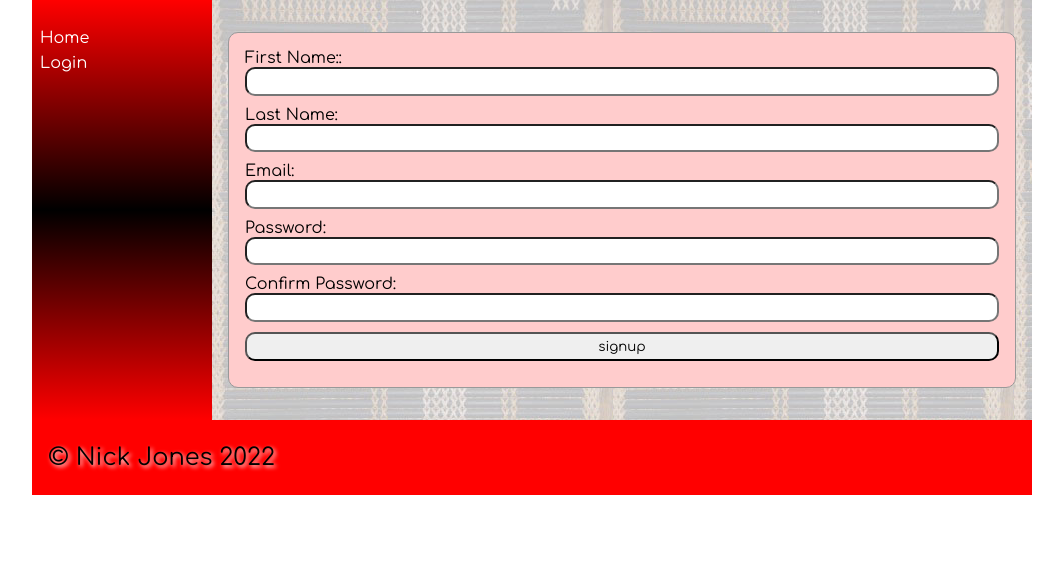
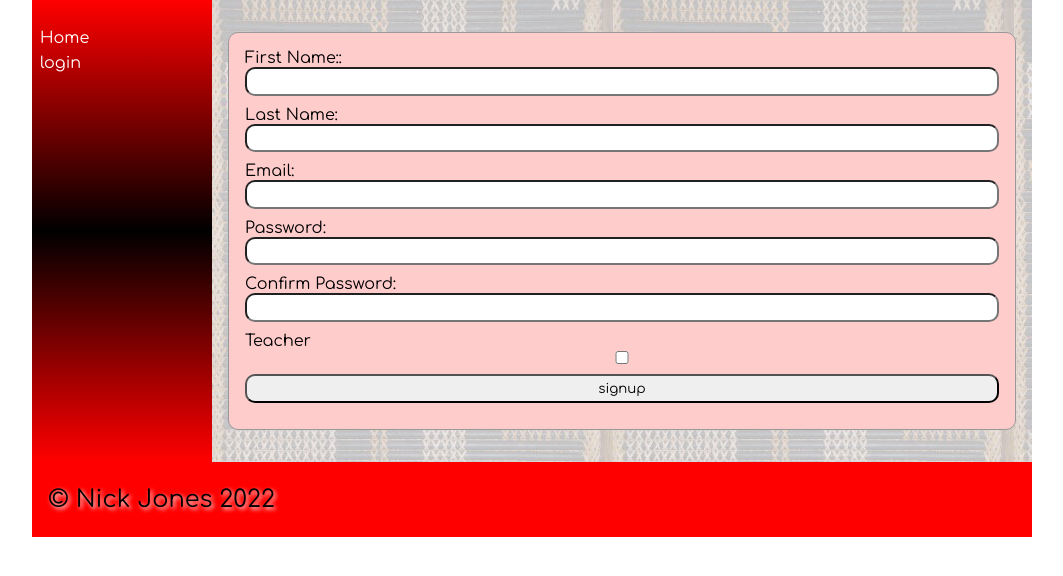
Before and after one commit to xX-poosmoke-Xx/Maori-dictionary, a Flask app: page /signup in a window 1280 px wide. Shown: the part 64-640 px from the top of the page, without its empty margins (108-1171 px from the left). Run offline with Flask 2, Linux system fonts and the light colour scheme; some web fonts are replaced.

Commit message:
Working logout and teacher selection option.

```diff
--- a/app.py
+++ b/app.py
@@ -29,7 +29,7 @@ def is_logged_in():
 
 @app.route('/')
 def home():
-    return render_template('home.html', categories=get_categories())
+    return render_template('home.html', categories=get_categories(), logged_in=is_logged_in())
 
 
 def get_categories():
@@ -95,6 +95,14 @@ def login():
     return render_template("login.html")
 
 
+@app.route('/logout')
+def logout():
+    print(list(session.keys()))
+    [session.pop(key) for key in list(session.keys())]
+    print(list(session.keys()))
+    return redirect('/')
+
+
 def get_categories():
     con = create_connection(DATABASE)
     print(con)
@@ -115,6 +123,7 @@ def signup():
         email = request.form.get('email')
         password = request.form.get('password')
         password2 = request.form.get('confirm_password')
+        teacher = request.form.get('teacher')
 
         if password != password2:
             return redirect("/signup?error=Please+make+password+match")
@@ -122,11 +131,16 @@ def signup():
         if len(password) < 8:
             return redirect("/signup?error=Please+make+password+at+least+8+characters")
 
+        if teacher == 'teacher':
+            teacher = 1
+        else:
+            teacher = 0
+
         con = create_connection(DATABASE)
 
-        query = "INSERT INTO users (first_name, last_name, email, password) VALUES (?, ?, ?, ?)"
+        query = "INSERT INTO users (first_name, last_name, email, password, teacher) VALUES (?, ?, ?, ?, ?)"
         cur = con.cursor()
-        cur.execute(query, (first_name, surname, email, password))
+        cur.execute(query, (first_name, surname, email, password, teacher))
         con.commit()
         con.close()
         return redirect("/")
--- a/templates/base.html
+++ b/templates/base.html
@@ -23,12 +23,15 @@
 			<span></span>
 			<ul>
                 <li><a href="\">Home</a></li>
-				<li><a href="\login">Login</a></li>
+				{% if logged_in %}
+				<li><a href="/logout">logout</a></li>
+            	{% else %}
+				<li><a href="/login">login</a></li>
+            	{% endif %}
 				<br>
 				{% for category in categories %}
 				<li><a href="/category/{{ category[0]}}">{{category[1]}}</a></li>
 				{% endfor %}
-
 			</ul>
 		</nav>
 
--- a/templates/signup.html
+++ b/templates/signup.html
@@ -27,6 +27,8 @@
         <div class="form-label">Confirm Password:</div>
         <div class="form-element"><input type="password" name="confirm_password" id="con_password" required></div>
       </div>
+        <label for="teacher"> Teacher</label><br>
+        <input type="checkbox" id="teacher" name="teacher" value="teacher">
     <div class ="form-group">
         <div class="form-label"></div>
         <div class="form-element"><input type="submit" value="signup"></div>
```
